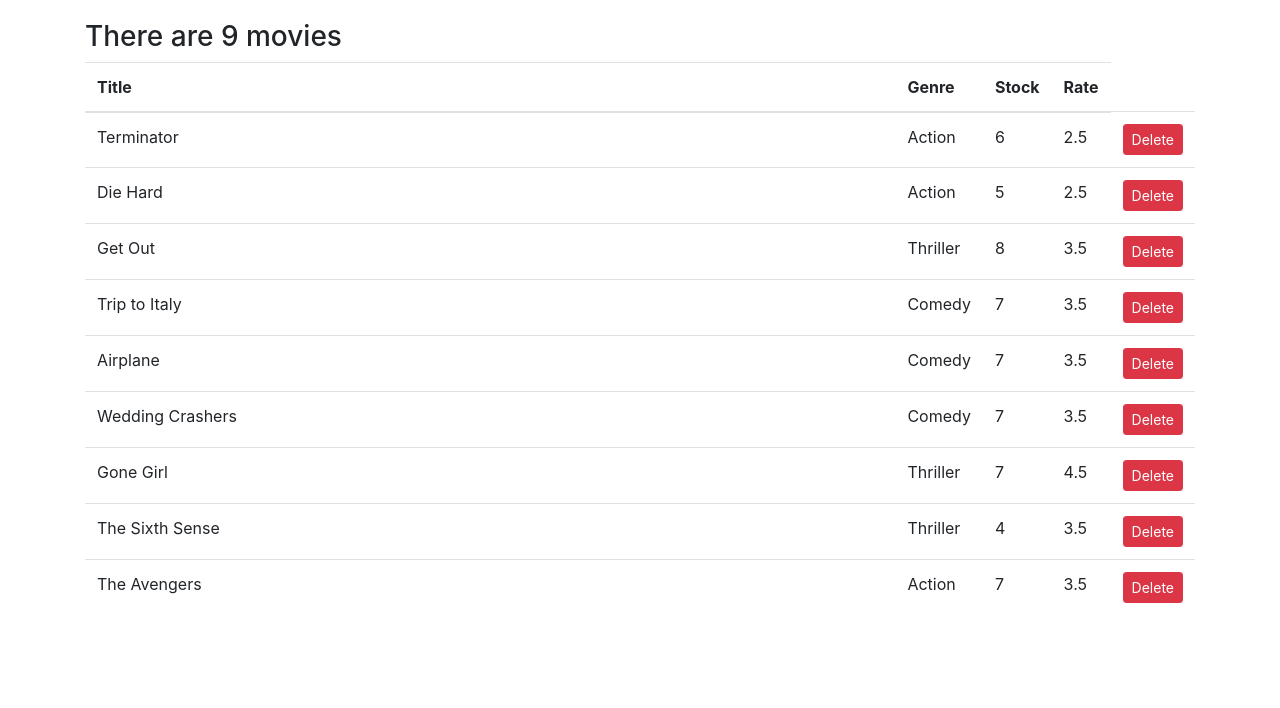
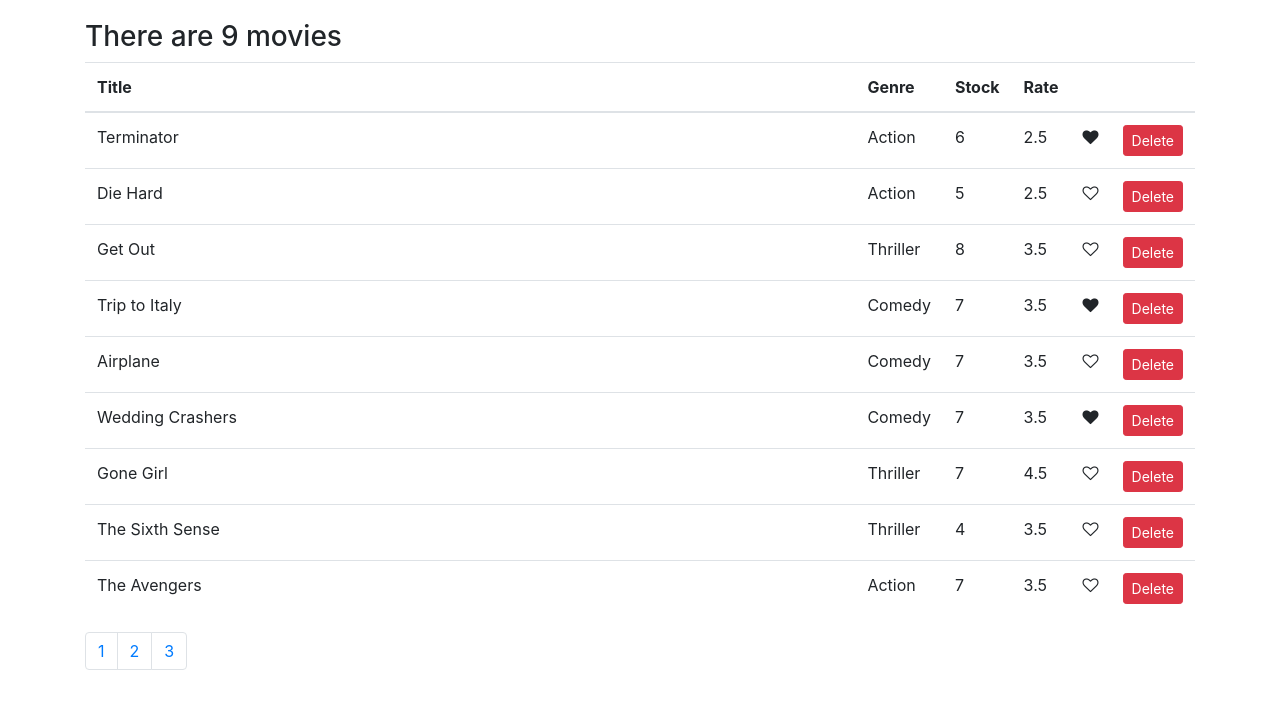
Before and after one commit to Langster2323/Vividly, a React (Create React App) app: page / in a window 1280 px wide. Shown: the top 708 px of the page. Built offline with nearby package versions, Linux system fonts and the light colour scheme.

Commit message:
Created like feature. Now implementing pagination feature

```diff
--- /dev/null
+++ b/src/components/common/like.jsx
@@ -0,0 +1,17 @@
+import React from 'react'
+
+const Like = ({ liked, onClick }) => {
+    let classes = "fa fa-heart";
+    if(!liked) classes += "-o"
+    return (
+        <i
+        onClick={onClick}
+        style={{ cursor: "pointer" }}
+        className={classes}
+        aria-hidden="true"></i>
+     );
+}
+
+
+
+export default Like;
--- /dev/null
+++ b/src/components/common/pagination.jsx
@@ -0,0 +1,15 @@
+import React from 'react'
+
+const Pagination = () => {
+    return (
+        <nav aria-label="Page navigation example">
+            <ul className="pagination">
+                <li className="page-item"><a className="page-link" href="#">1</a></li>
+                <li className="page-item"><a className="page-link" href="#">2</a></li>
+                <li className="page-item"><a className="page-link" href="#">3</a></li>
+            </ul>
+        </nav>
+     );
+}
+
+export default Pagination;
--- a/src/components/movies.jsx
+++ b/src/components/movies.jsx
@@ -1,5 +1,7 @@
 import React, { Component } from 'react';
-import { getMovies, deleteMovie } from '../services/fakeMovieService'
+import { getMovies } from '../services/fakeMovieService'
+import Like from './common/like';
+import Pagination from './common/pagination';
 
 class Movies extends Component {
     state = {
@@ -23,8 +25,17 @@ class Movies extends Component {
         this.setState({
           movies
         })
+      }
 
+      handleLike = (movie) => {
+        const movies = [...this.state.movies];
+        const index = movies.indexOf(movie);
+        movies[index] = { ...movies[index] }
+        movies[index].liked = !movies[index].liked
+        this.setState({ movies })
+        console.log('Liked', movie);
       }
+
       render() {
         const { movies } = this.state
 
@@ -40,6 +51,8 @@ class Movies extends Component {
                     <th className="col">Genre</th>
                     <th className="col">Stock</th>
                     <th className="col">Rate</th>
+                    <th />
+                    <th />
                   </tr>
                 </thead>
                 <tbody>
@@ -50,12 +63,16 @@ class Movies extends Component {
                         <td>{movie.genre.name}</td>
                         <td>{movie.numberInStock}</td>
                         <td>{movie.dailyRentalRate}</td>
+                        <td>
+                          <Like liked={movie.liked} onClick={() => this.handleLike(movie)} />
+                        </td>
                         <td><button onClick={() => this.handleDelete(movie)} className="btn btn-danger btn-sm">Delete</button></td>
                       </tr>
                     )
                   })}
                 </tbody>
               </table>
+              <Pagination />
             </React.Fragment>
 
           </main>
--- a/src/services/fakeMovieService.js
+++ b/src/services/fakeMovieService.js
@@ -7,63 +7,72 @@ const movies = [
     genre: { _id: "5b21ca3eeb7f6fbccd471818", name: "Action" },
     numberInStock: 6,
     dailyRentalRate: 2.5,
-    publishDate: "2018-01-03T19:04:28.809Z"
+    publishDate: "2018-01-03T19:04:28.809Z",
+    liked: true
   },
   {
     _id: "5b21ca3eeb7f6fbccd471816",
     title: "Die Hard",
     genre: { _id: "5b21ca3eeb7f6fbccd471818", name: "Action" },
     numberInStock: 5,
-    dailyRentalRate: 2.5
+    dailyRentalRate: 2.5,
+    liked: false
   },
   {
     _id: "5b21ca3eeb7f6fbccd471817",
     title: "Get Out",
     genre: { _id: "5b21ca3eeb7f6fbccd471820", name: "Thriller" },
     numberInStock: 8,
-    dailyRentalRate: 3.5
+    dailyRentalRate: 3.5,
+    liked: false
   },
   {
     _id: "5b21ca3eeb7f6fbccd471819",
     title: "Trip to Italy",
     genre: { _id: "5b21ca3eeb7f6fbccd471814", name: "Comedy" },
     numberInStock: 7,
-    dailyRentalRate: 3.5
+    dailyRentalRate: 3.5,
+    liked: true
   },
   {
     _id: "5b21ca3eeb7f6fbccd47181a",
     title: "Airplane",
     genre: { _id: "5b21ca3eeb7f6fbccd471814", name: "Comedy" },
     numberInStock: 7,
-    dailyRentalRate: 3.5
+    dailyRentalRate: 3.5,
+    liked: false
   },
   {
     _id: "5b21ca3eeb7f6fbccd47181b",
     title: "Wedding Crashers",
     genre: { _id: "5b21ca3eeb7f6fbccd471814", name: "Comedy" },
     numberInStock: 7,
-    dailyRentalRate: 3.5
+    dailyRentalRate: 3.5,
+    liked: true
   },
   {
     _id: "5b21ca3eeb7f6fbccd47181e",
     title: "Gone Girl",
     genre: { _id: "5b21ca3eeb7f6fbccd471820", name: "Thriller" },
     numberInStock: 7,
-    dailyRentalRate: 4.5
+    dailyRentalRate: 4.5,
+    liked: false
   },
   {
     _id: "5b21ca3eeb7f6fbccd47181f",
     title: "The Sixth Sense",
     genre: { _id: "5b21ca3eeb7f6fbccd471820", name: "Thriller" },
     numberInStock: 4,
-    dailyRentalRate: 3.5
+    dailyRentalRate: 3.5,
+    liked: false
   },
   {
     _id: "5b21ca3eeb7f6fbccd471821",
     title: "The Avengers",
     genre: { _id: "5b21ca3eeb7f6fbccd471818", name: "Action" },
     numberInStock: 7,
-    dailyRentalRate: 3.5
+    dailyRentalRate: 3.5,
+    liked: false
   }
 ];
 
```
